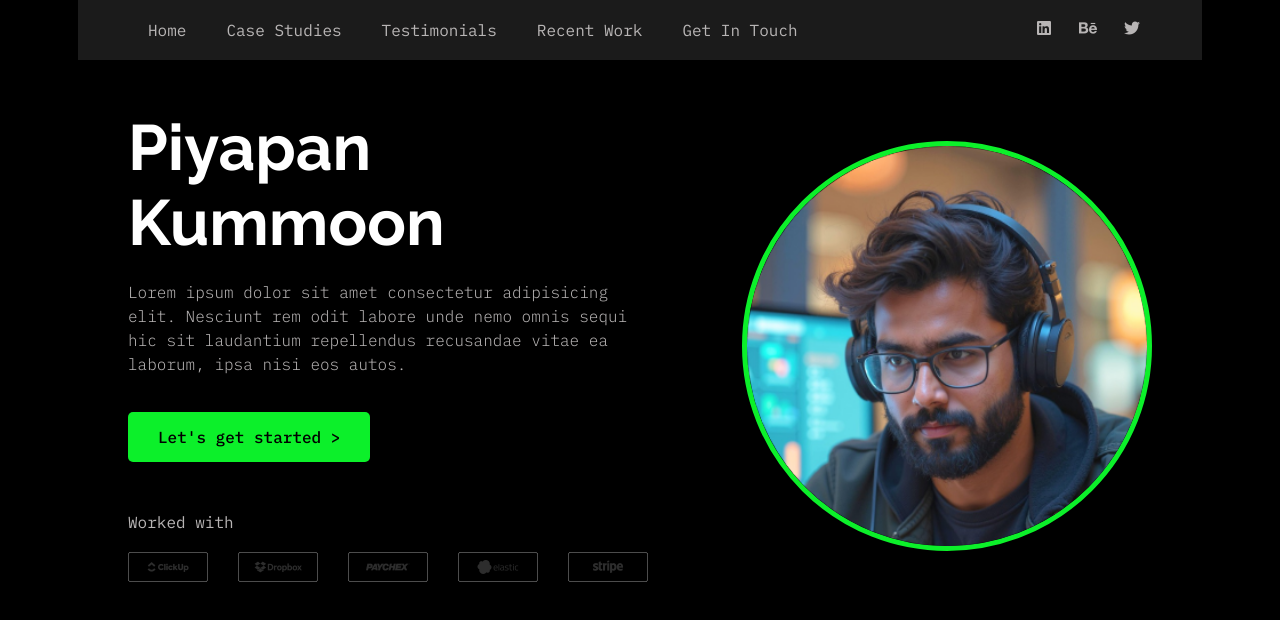
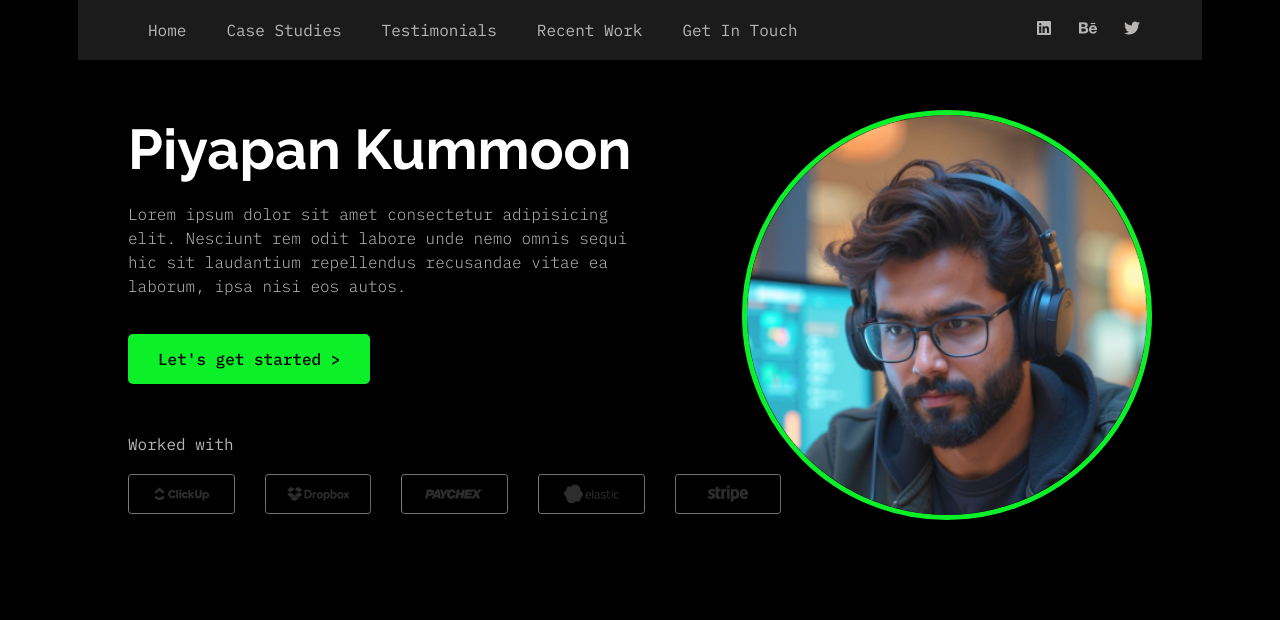
Before and after one commit to uttza01-maker/cv-piyapan02, a plain HTML site: page index.html in a window 1280 px wide. Drawn offline with Linux system fonts and the light colour scheme.

Commit message:
cv-piyapan02

```diff
--- a/index.html
+++ b/index.html
@@ -1,18 +1,23 @@
 <!DOCTYPE html>
 <html lang="en">
+
 <head>
     <meta charset="UTF-8" />
     <meta name="viewport" content="width=device-width, initial-scale=1.0" />
     <title>cv-piyapan02</title>
-    <link rel="stylesheet" href="https://cdnjs.cloudflare.com/ajax/libs/font-awesome/7.0.1/css/all.min.css" integrity="sha512-2SwdPD6INVrV/lHTZbO2nodKhrnDdJK9/kg2XD1r9uGqPo1cUbujc+IYdlYdEErWNu69gVcYgdxlmVmzTWnetw==" crossorigin="anonymous" referrerpolicy="no-referrer" />
+    <link rel="stylesheet" href="https://cdnjs.cloudflare.com/ajax/libs/font-awesome/7.0.1/css/all.min.css"
+        integrity="sha512-2SwdPD6INVrV/lHTZbO2nodKhrnDdJK9/kg2XD1r9uGqPo1cUbujc+IYdlYdEErWNu69gVcYgdxlmVmzTWnetw=="
+        crossorigin="anonymous" referrerpolicy="no-referrer" />
     <style>
         @import url('https://fonts.googleapis.com/css2?family=IBM+Plex+Mono:ital,wght@0,100;0,200;0,300;0,400;0,500;0,600;0,700;1,100;1,200;1,300;1,400;1,500;1,600;1,700&display=swap');
         @import url("https://fonts.googleapis.com/css2?family=Raleway:ital,wght@0,100..900;1,100..900&display=swap");
+
         body {
             margin: 0px;
             padding: 0px;
             background-color: #000000;
         }
+
         .navbar-section {
             display: flex;
             background-color: #1b1b1b;
@@ -20,28 +25,34 @@
             padding: 20px 50px;
             margin: auto;
         }
-      .menu-bar{
+
+        .menu-bar {
             flex: 1;
             display: flex;
             justify-content: start;
             align-items: center;
         }
-      .menu-bar a{
+
+        .menu-bar a {
             font-family: 'IBM Plex Mono';
             text-decoration: none;
             color: #b8b5b5;
             margin: 0px 20px;
         }
-      .menu-bar a:hover{
+
+        .menu-bar a:hover {
             color: #0cf02a;
         }
-      .icon-bar i{
+
+        .icon-bar i {
             color: #b8b5b5;
             margin: 0px 10px;
         }
-      .icon-bar a i:hover{
+
+        .icon-bar a i:hover {
             color: #0cf02a;
         }
+
         /* Hero section styles */
         .hero-section {
             display: flex;
@@ -52,16 +63,20 @@
             color: #fff;
             padding: 0 50px;
         }
+
         .left-section {
             flex: 1;
             max-width: 50%;
         }
+
         .left-section h1 {
             font-family: 'Raleway', sans-serif;
             font-weight: 700;
-          font-size: 4rem;
+            font-size: 3.5rem;
             margin: 0 0 20px 0;
         }
+
+
         .left-section p {
             font-family: 'IBM Plex Mono', monospace;
             font-weight: 300;
@@ -69,6 +84,7 @@
             color: #b8b5b5;
             line-height: 1.5;
         }
+
         .left-section button {
             background-color: #0cf02a;
             color: #000;
@@ -81,14 +97,17 @@
             font-weight: 500;
             margin-top: 20px;
         }
+
         .left-section button:hover {
             background-color: #08c021;
         }
+
         .right-section {
             flex: 1;
             display: flex;
             justify-content: flex-end;
         }
+
         .profile-img {
             width: 400px;
             height: 400px;
@@ -96,26 +115,32 @@
             object-fit: cover;
             border: 5px solid #0cf02a;
         }
+
         /* Worked with section styles */
         .worked-with-section {
             margin-top: 50px;
         }
+
         .worked-with-section h4 {
             font-family: 'IBM Plex Mono', monospace;
             color: #b8b5b5;
             font-weight: 400;
             margin-bottom: 20px;
         }
+
         .logo-group {
             display: flex;
             gap: 30px;
             align-items: center;
         }
+
         .logo-group img {
-          height: 30px;
+            height: 40px;
+            /* ปรับขนาดความสูงเป็น 40px */
             filter: brightness(0) invert(1) grayscale(1);
             opacity: 0.6;
         }
+
         .logo-group img:hover {
             opacity: 1;
             transform: scale(1.1);
@@ -123,6 +148,7 @@
         }
     </style>
 </head>
+
 <body>
     <div class="navbar-section">
         <div class="menu-bar">
@@ -166,12 +192,10 @@
     </div>
 
     <div class="content-section">
-
     </div>
 
     <div class="footer-section">
+    </div>
+</body>
 
-    </div>
-
-  </body>
 </html>
```
Lines whose indentation alone changed are shown as unchanged.
